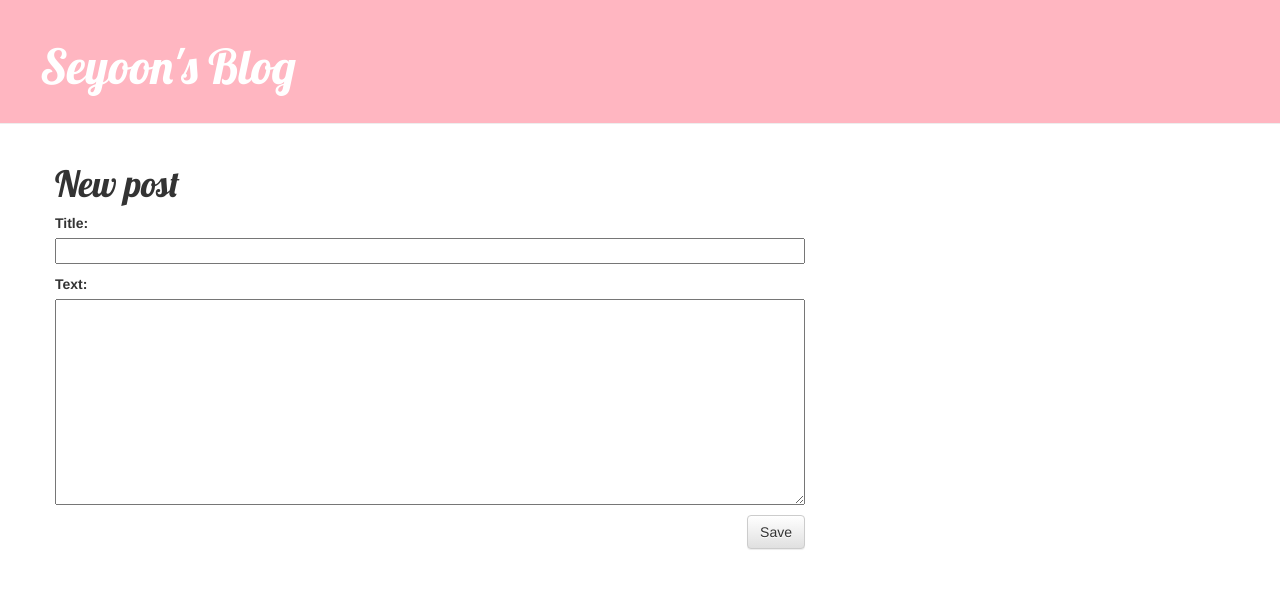
After one commit to AnotherSeyoon/django-blog, a Django app: page /post/new in a window 1280 px wide. The commit adds this page. Shown: the top 589 px of the page. Run offline with Django 3.2, Linux system fonts and the light colour scheme; some libraries are stand-ins or nearby versions.

Commit message:
Added views to create/edit blog post inside the site.

```diff
--- /dev/null
+++ b/blog/forms.py
@@ -0,0 +1,8 @@
+from django import forms
+from .models import Post
+
+class PostForm(forms.ModelForm):
+
+    class Meta:
+        model = Post
+        fields = ('title', 'text',)
--- a/blog/static/css/blog.css
+++ b/blog/static/css/blog.css
@@ -1,5 +1,5 @@
 .page-header {
-    background-color: #ff9400;
+    background-color: lightpink;
     margin-top: 0;
     padding: 20px 20px 20px 40px;
 }
--- a/blog/templates/blog/base.html
+++ b/blog/templates/blog/base.html
@@ -9,7 +9,10 @@
     </head>
     <body>
         <div class="page-header">
-            <h1><a href="/">Seyoon's Blog</a></h1>
+            {% if user.is_authenticated %}
+                <a href="{% url 'post_new' %}" class="top-menu"><span class="glyphicon glyphicon-plus"></span></a>
+            {% endif %}
+                <h1><a href="/">Seyoon's Blog</a></h1>
         </div>
         <div class="content container">
             <div class="row">
--- a/blog/templates/blog/post_detail.html
+++ b/blog/templates/blog/post_detail.html
@@ -7,7 +7,10 @@
                 {{ post.published_date }}
             </div>
         {% endif %}
-        <h1>{{ post.title }}</h1>
+        {% if user.is_authenticated %}
+            <a class="btn btn-default" href="{% url 'post_edit' pk=post.pk %}"><span class="glyphicon glyphicon-pencil"></span></a>
+        {% endif %}
+            <h1>{{ post.title }}</h1>
         <p>{{ post.text|linebreaksbr }}</p>
     </div>
 {% endblock %}
--- /dev/null
+++ b/blog/templates/blog/post_edit.html
@@ -0,0 +1,9 @@
+{% extends 'blog/base.html' %}
+
+{% block content %}
+    <h1>New post</h1>
+    <form method="POST" class="post-form">{% csrf_token %}
+        {{ form.as_p }}
+        <button type="submit" class="save btn btn-default">Save</button>
+    </form>
+{% endblock %}
--- a/blog/urls.py
+++ b/blog/urls.py
@@ -4,4 +4,6 @@ from . import views
 urlpatterns = [
     path('', views.post_list, name='post_list'),
     path('post/<int:pk>/', views.post_detail, name='post_detail'),
+    path('post/new', views.post_new, name='post_new'),
+    path('post/<int:pk>/defit/', views.post_edit, name='post_edit')
 ]
--- a/blog/views.py
+++ b/blog/views.py
@@ -1,6 +1,7 @@
-from django.shortcuts import render, get_object_or_404
+from django.shortcuts import render, get_object_or_404, redirect
 from django.utils import timezone
 from .models import Post
+from .forms import PostForm
 
 def post_list(request):
     posts = Post.objects.filter(published_date__lte=timezone.now()).order_by('published_date')
@@ -9,3 +10,33 @@ def post_list(request):
 def post_detail(request, pk):
     post = get_object_or_404(Post, pk=pk)
     return render(request, 'blog/post_detail.html', {'post': post})
+
+def post_new(request):
+    if request.method == "POST":
+        form = PostForm(request.POST)
+        if form.is_valid():
+            post = form.save(commit=False)
+            post.author = request.user
+            post.published_date = timezone.now()
+            post.save()
+            return redirect('post_detail', pk=post.pk)
+
+    else:
+        form = PostForm()
+
+    return render(request, 'blog/post_edit.html', {'form': form})
+
+def post_edit(request, pk):
+    post = get_object_or_404(Post, pk=pk)
+    if request.method == "POST":
+        form = PostForm(instance=post)
+        if form.is_valid():
+            post = form.save(commit=False)
+            post.author = request.user
+            post.published_date = timezone.now()
+            post.save()
+            return redirect('post_detail', pk=post.pk)
+
+    else:
+        form = PostForm(instance=post)
+    return render(request, 'blog/post_edit.html', {'form': form})
```
